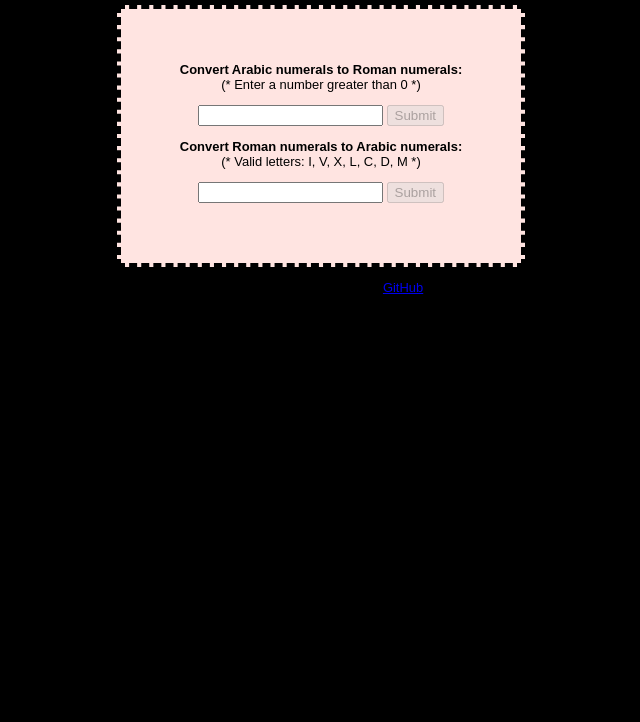
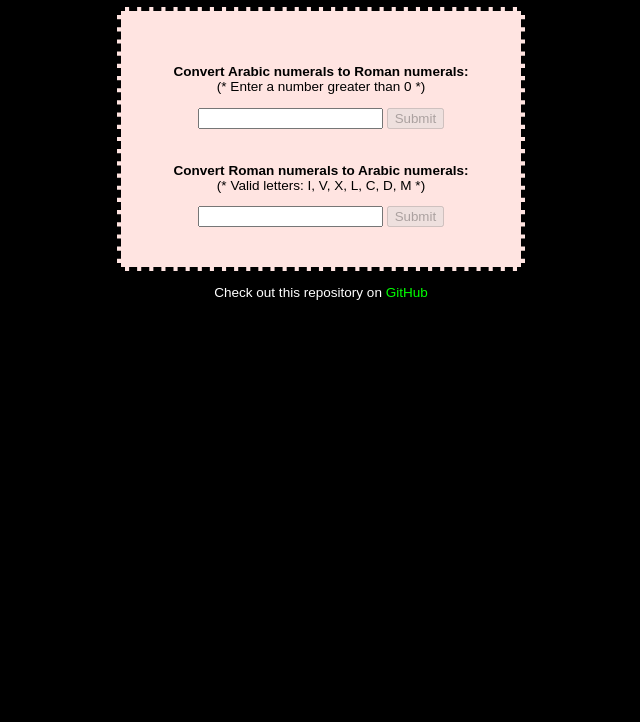
Before and after one commit to Louisianish/Number-Converter, a plain HTML site: page index.html in a window 1280 px wide. Shown: the part 78-800 px from the top of the page, without its empty margins (319-959 px from the left). Drawn offline with Linux system fonts and the light colour scheme.

Commit message:
Update style.css

```diff
--- a/style.css
+++ b/style.css
@@ -6,7 +6,7 @@ html, body {
     text-align: center;
     background-color: black;
     font-family: Arial, Helvetica, sans-serif;
-    font-size: 0.9rem;
+    font-size: 0.92rem;
 }
 
 h1 {
@@ -24,10 +24,22 @@ html, body {
     max-width: 400px;
     margin: 0 auto;
     margin-top: 20px;
-    padding-top: 40px;
-    padding-bottom: 60px;
+    padding: 0;
     border: 4px dashed black;
     background-color: mistyrose;
+}
+
+section {
+    margin: 0;
+    padding: 40px 0;
+}
+
+#article-1 {
+    padding-bottom: 10px;
+}
+
+#article-2 {
+    padding-top: 10px;
 }
 
 #int-to-roman-result, #roman-to-int-result {
@@ -41,3 +53,16 @@ html, body {
     width: 80%;
     max-width: 100%;
 }
+
+#github {
+    color: white;
+}
+
+#github a {
+    text-decoration: none;
+    color: lime;
+}
+
+#github a:hover {
+    color: limegreen;
+}
```
Lines whose indentation alone changed are shown as unchanged.
